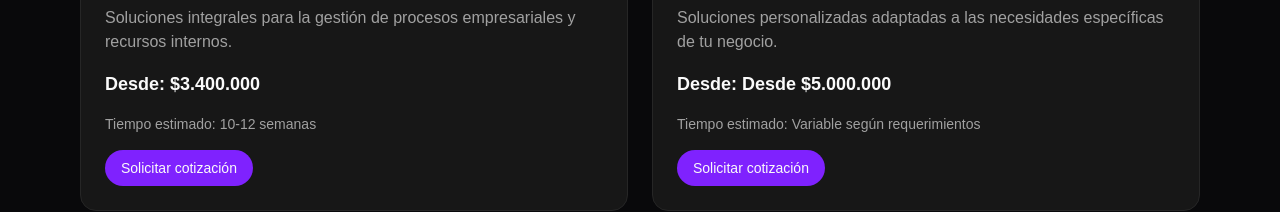
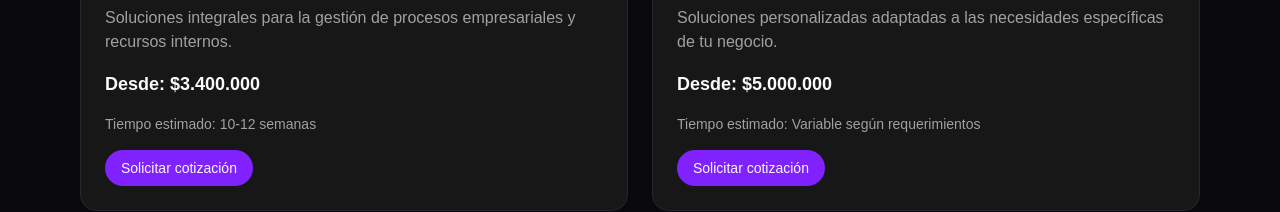
Before and after one commit to FelipeK57/sitcols, a Next.js app: page / in a window 1280 px wide. Shown: the part 2861-3073 px from the top of the page. Built offline with nearby package versions, Linux system fonts and the light colour scheme.

Commit message:
Update minPrice format for web development services in Services section

```diff
--- a/src/app/sections/Services.tsx
+++ b/src/app/sections/Services.tsx
@@ -142,7 +142,7 @@ const webDevelopmentServices = [
     title: "Aplicaciones web a medida",
     description:
       "Soluciones personalizadas adaptadas a las necesidades específicas de tu negocio.",
-    minPrice: "Desde $5.000.000",
+    minPrice: "$5.000.000",
     estimatedTime: "Variable según requerimientos",
   },
 ];
```
